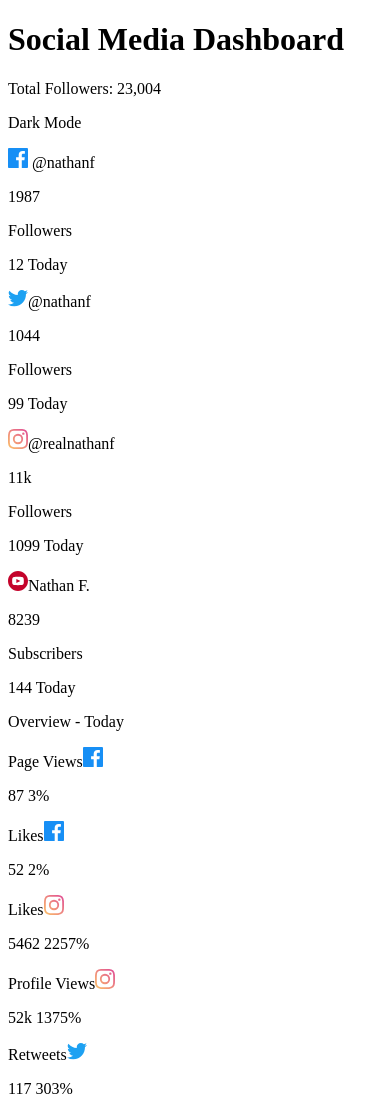
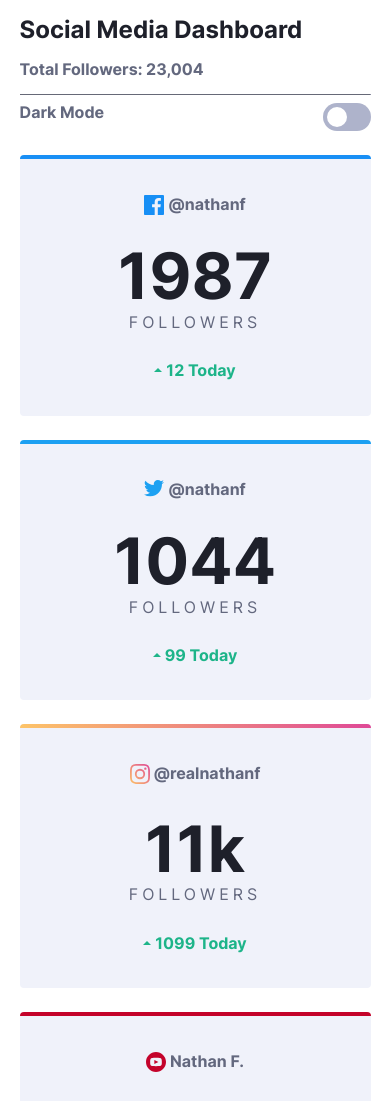
Before and after one commit to EdisonPadilla/social-media-dashboard, a plain HTML site: page index.html in a window 390 px wide. Shown: the top 1101 px of the page. Drawn offline with Linux system fonts and the light colour scheme.

Commit message:
mobile design made

```diff
--- /dev/null
+++ b/css/social_media_style.css
@@ -0,0 +1,240 @@
+:root {
+  /* ## Colors */
+
+  /* ### Primary */
+
+  --lime-green: hsl(163, 72%, 41%);
+  --bright-red: hsl(356, 69%, 56%);
+
+  --facebook: hsl(208, 92%, 53%);
+  --twitter: hsl(203, 89%, 53%);
+  --instagram: linear-gradient(90deg, hsl(37, 97%, 70%), hsl(329, 70%, 58%));
+  --youTube: hsl(348, 97%, 39%);
+
+  /* #### Dark Theme */
+
+  --toggle: linear-gradient (90deg, hsl(210, 78%, 56%), hsl(146, 68%, 55%));
+
+  /* #### Light Theme */
+
+  --toggle: hsl(230, 22%, 74%);
+
+  /* ### Neutral */
+
+  /* #### Dark Theme */
+
+  --very-dark-blue-bg: hsl(230, 17%, 14%);
+  --very-dark-blue-top-bgpattern: hsl(232, 19%, 15%);
+  --dark-desaturated-blue-cardbg: hsl(228, 28%, 20%);
+  --desaturated-blue-text: hsl(228, 34%, 66%);
+  --white-text: hsl(0, 0%, 100%);
+
+  /* #### Light Theme */
+
+  --white-bg: hsl(0, 0%, 100%);
+  --very-pale-blue-top-bgpattern: hsl(225, 100%, 98%);
+  --light-grayish-blue-cardbg: hsl(227, 47%, 96%);
+  --dark-grayish-blue-text: hsl(228, 12%, 44%);
+  --very-dark-blue-text: hsl(230, 17%, 14%);
+}
+
+@font-face {
+  font-family: "Inter";
+  src: url(../assets/fonts/inter.ttf), local("Inter");
+}
+
+* {
+  box-sizing: border-box;
+}
+
+body {
+  font-family: Inter, sans-serif;
+  font-weight: 400;
+  color: var(--very-dark-blue-text);
+}
+
+.container {
+  padding: 0 5%;
+}
+
+header .title {
+  font-size: 24px;
+}
+
+header .subtitle {
+  color: var(--dark-grayish-blue-text);
+  font-weight: 700;
+}
+
+.mode-box {
+  margin-bottom: 24px;
+  display: flex;
+  justify-content: space-between;
+  align-items: stretch;
+}
+
+.mode-box p {
+  margin: 0;
+  color: var(--dark-grayish-blue-text);
+  font-weight: 700;
+}
+
+.btn-box {
+  position: relative;
+  padding: 4px;
+  width: 48px;
+  min-width: 48px;
+  height: 28px;
+  min-height: 24px;
+  background-color: var(--toggle);
+  border-radius: 16px;
+}
+
+.mode-btn {
+  position: absolute;
+  width: 20px;
+  min-width: 20px;
+  height: 20px;
+  min-height: 20px;
+  border: none;
+  background-color: var(--white-bg);
+  border-radius: 50%;
+  outline: none;
+}
+
+header hr {
+  border-bottom: none;
+  border-color: var(--toggle);
+}
+
+.stats1-container {
+  display: grid;
+  grid-template-columns: 100%;
+  /* grid-template-rows: repeat(4, 1fr); */
+  gap: 24px;
+}
+
+.stats1-container .stats-card {
+  padding: 36px 0;
+  text-align: center;
+  border-top: 4px solid transparent;
+  border-radius: 4px;
+  background-color: var(--light-grayish-blue-cardbg);
+  /* overflow: hidden; */
+}
+
+.stats-card.facebook-card {
+  border-color: var(--facebook);
+}
+
+.stats-card.twitter-card {
+  border-color: var(--twitter);
+}
+
+.stats-card.instagram-card {
+  position: relative;
+  /* border: none; */
+}
+
+.instagram-card .instagram-border {
+  position: absolute;
+  top: -4px;
+  width: 100%;
+  height: 4px;
+  border-radius: 4px 4px 0 0;
+  background-image: var(--instagram);
+  z-index: 10;
+}
+
+.stats-card.youtube-card {
+  border-color: var(--youTube);
+}
+
+.stats1-container .user-name {
+  margin-top: 0;
+  margin-bottom: 24px;
+  display: flex;
+  justify-content: center;
+  gap: 4px;
+  color: var(--dark-grayish-blue-text);
+  font-weight: 700;
+}
+
+.stats1-container .number-data {
+  margin-top: 0;
+  /* margin-bottom: 6px; */
+  margin-bottom: 0;
+  font-size: 64px;
+  font-weight: 700;
+}
+
+.text {
+  margin-top: 0;
+  margin-bottom: 30px;
+  color: var(--dark-grayish-blue-text);
+  text-transform: uppercase;
+  letter-spacing: 4px;
+}
+
+.days {
+  margin: 0;
+  display: flex;
+  justify-content: center;
+  align-items: center;
+  gap: 4px;
+  font-weight: 700;
+}
+
+.up {
+  color: var(--lime-green);
+}
+
+.down {
+  color: var(--bright-red);
+}
+
+.title2 {
+  color: var(--dark-grayish-blue-text);
+  font-size: 24px;
+  font-weight: 700;
+}
+
+.stats2-container {
+  display: grid;
+  grid-template-columns: 100%;
+  gap: 24px;
+}
+
+.stats2-container .stats-card {
+  padding: 24px 24px;
+  background-color: var(--light-grayish-blue-cardbg);
+  border-radius: 4px;
+}
+
+.stats2-container .stat-name {
+  margin-top: 0;
+  display: flex;
+  justify-content: space-between;
+  align-items: center;
+  color: var(--dark-grayish-blue-text);
+  font-weight: 700;
+}
+
+.stats2-container .number-data {
+  margin-top: 0;
+  margin-bottom: 0;
+  display: flex;
+  justify-content: space-between;
+  align-items: center;
+  font-size: 34px;
+  font-weight: 700;
+}
+
+.stats2-container .percentage {
+  display: flex;
+  justify-content: center;
+  align-items: center;
+  gap: 4px;
+  font-size: initial;
+  font-weight: 700;
+}
--- a/index.html
+++ b/index.html
@@ -11,6 +11,11 @@
       sizes="32x32"
       href="./images/favicon-32x32.png"
     />
+
+    <!-- resetear los estilos para todos los navegadores -->
+    <link rel="stylesheet" href="./css/normalize.css" />
+    <!-- mis estilos -->
+    <link rel="stylesheet" href="./css/social_media_style.css" />
 
     <title>Frontend Mentor | [Challenge Name Here]</title>
 
@@ -26,130 +31,167 @@
     </style>
   </head>
   <body>
-    <head>
-      <h1>Social Media Dashboard</h1>
-      <p>Total Followers: 23,004</p>
+    <div class="container">
+      <header>
+        <h1 class="title">Social Media Dashboard</h1>
+        <p class="subtitle">Total Followers: 23,004</p>
+        <hr />
+        <div class="mode-box">
           <p>Dark Mode</p>
-    </head>
+          <div class="btn-box">
+            <input type="button" value="" class="mode-btn" />
+          </div>
+        </div>
+      </header>
       <main>
-      <section>
-        <article>
-          <p>
-            <span><img src="./images/icon-facebook.svg" alt="" /></span>
+        <section class="stats1-container">
+          <article class="stats-card facebook-card">
+            <p class="user-name">
+              <img src="./images/icon-facebook.svg" alt="" />
               @nathanf
             </p>
-          <p>1987</p>
-          <p>Followers</p>
-          <p><span></span> 12 Today</p>
+            <p class="number-data">1987</p>
+            <p class="text">Followers</p>
+            <p class="days up">
+              <img src="./images/icon-up.svg" alt="" /><span>12 Today</span>
+            </p>
           </article>
-        <article>
-          <p>
-            <span><img src="./images/icon-twitter.svg" alt="" /></span>@nathanf
+          <article class="stats-card twitter-card">
+            <p class="user-name">
+              <span><img src="./images/icon-twitter.svg" alt="" /></span
+              >@nathanf
             </p>
-          <p>1044</p>
-          <p>Followers</p>
-          <p>99 Today</p>
+            <p class="number-data">1044</p>
+            <p class="text">Followers</p>
+            <p class="days up">
+              <img src="./images/icon-up.svg" alt="" />99 Today
+            </p>
           </article>
-        <article>
-          <p>
+          <article class="stats-card instagram-card">
+            <div class="instagram-border"></div>
+            <p class="user-name">
               <span><img src="./images/icon-instagram.svg" alt="" /></span
               >@realnathanf
             </p>
-          <p>11k</p>
-          <p>Followers</p>
-          <p>1099 Today</p>
+            <p class="number-data">11k</p>
+            <p class="text">Followers</p>
+            <p class="days up">
+              <img src="./images/icon-up.svg" alt="" />1099 Today
+            </p>
           </article>
-        <article>
-          <p>
-            <span><img src="./images/icon-youtube.svg" alt="" /></span>Nathan F.
+          <article class="stats-card youtube-card">
+            <p class="user-name">
+              <span><img src="./images/icon-youtube.svg" alt="" /></span>Nathan
+              F.
             </p>
-          <p>8239</p>
-          <p>Subscribers</p>
-          <p>144 Today</p>
+            <p class="number-data">8239</p>
+            <p class="text">Subscribers</p>
+            <p class="days down">
+              <img src="./images/icon-down.svg" alt="" />144 Today
+            </p>
           </article>
         </section>
-      <p>Overview - Today</p>
-      <section>
-        <article>
-          <p>
+        <p class="title2">Overview - Today</p>
+        <section class="stats2-container">
+          <article class="stats-card">
+            <p class="stat-name">
               Page Views<span
                 ><img src="./images/icon-facebook.svg" alt=""
               /></span>
             </p>
-          <p>
+            <p class="number-data">
               87
-            <span>3%</span>
+              <span class="percentage up"
+                ><img src="./images/icon-up.svg" alt="" />3%</span
+              >
             </p>
           </article>
-        <article>
-          <p>
+          <article class="stats-card">
+            <p class="stat-name">
               Likes<span><img src="./images/icon-facebook.svg" alt="" /></span>
             </p>
-          <p>
+            <p class="number-data">
               52
-            <span>2%</span>
+              <span class="percentage down"
+                ><img src="./images/icon-down.svg" alt="" />2%</span
+              >
             </p>
           </article>
-        <article>
-          <p>
+          <article class="stats-card">
+            <p class="stat-name">
               Likes<span><img src="./images/icon-instagram.svg" alt="" /></span>
             </p>
-          <p>
+            <p class="number-data">
               5462
-            <span>2257%</span>
+              <span class="percentage up"
+                ><img src="./images/icon-up.svg" alt="" /> 2257%</span
+              >
             </p>
           </article>
-        <article>
-          <p>
+          <article class="stats-card">
+            <p class="stat-name">
               Profile Views<span
                 ><img src="./images/icon-instagram.svg" alt=""
               /></span>
             </p>
-          <p>
+            <p class="number-data">
               52k
-            <span>1375%</span>
+              <span class="percentage up"
+                ><img src="./images/icon-up.svg" alt="" /> 1375%</span
+              >
             </p>
           </article>
-        <article>
-          <p>
-            Retweets<span><img src="./images/icon-twitter.svg" alt="" /></span>
+          <article class="stats-card">
+            <p class="stat-name">
+              Retweets<span
+                ><img src="./images/icon-twitter.svg" alt=""
+              /></span>
             </p>
-          <p>
+            <p class="number-data">
               117
-            <span>303%</span>
+              <span class="percentage up"
+                ><img src="./images/icon-up.svg" alt="" />303%</span
+              >
             </p>
           </article>
-        <article>
-          <p>
+          <article class="stats-card">
+            <p class="stat-name">
               Likes<span><img src="./images/icon-twitter.svg" alt="" /></span>
             </p>
-          <p>
+            <p class="number-data">
               507
-            <span>557%</span>
+              <span class="percentage up"
+                ><img src="./images/icon-up.svg" alt="" /> 557%</span
+              >
             </p>
           </article>
-        <article>
-          <p>
+          <article class="stats-card">
+            <p class="stat-name">
               Likes<span><img src="./images/icon-youtube.svg" alt="" /></span>
             </p>
-          <p>
+            <p class="number-data">
               107
-            <span>19%</span>
+              <span class="percentage down"
+                ><img src="./images/icon-down.svg" alt="" /> 19%</span
+              >
             </p>
           </article>
-        <article>
-          <p>
+          <article class="stats-card">
+            <p class="stat-name">
               Total Views<span
                 ><img src="./images/icon-youtube.svg" alt=""
               /></span>
             </p>
-          <p>
+            <p class="number-data">
               1407
-            <span>12%</span>
+              <span class="percentage down"
+                ><img src="./images/icon-down.svg" alt="" />12%</span
+              >
             </p>
           </article>
         </section>
       </main>
+    </div>
 
     <div class="attribution">
       Challenge by
```
Also changed, not shown: assets/fonts/inter.ttf (added), css/normalize.css (added). Lines whose indentation alone changed are shown as unchanged.
